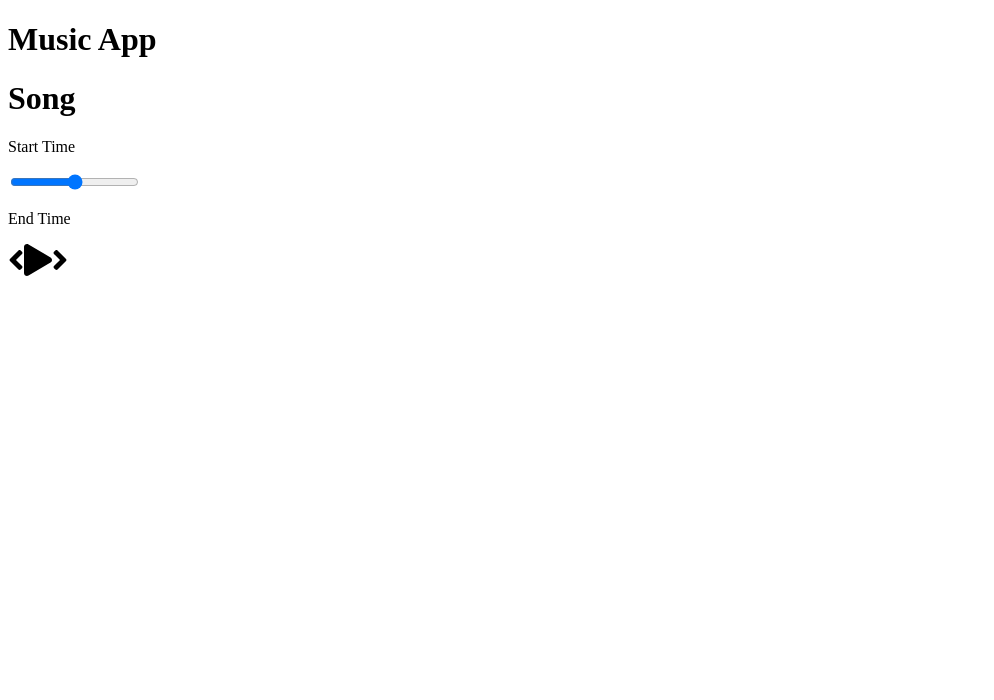
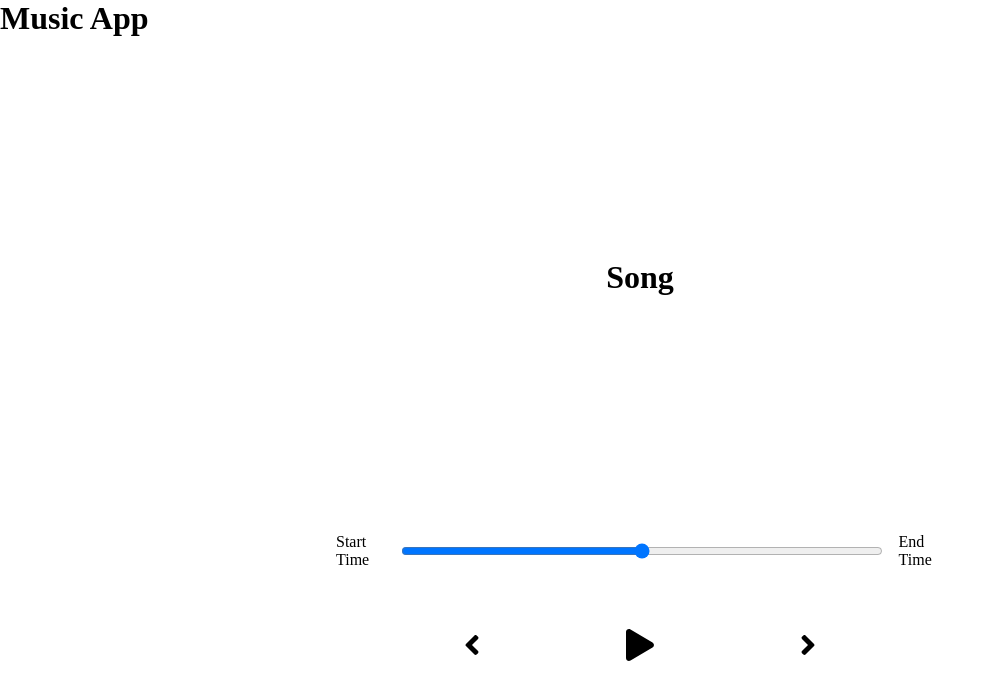
Before and after one commit to ahmadalnaib/music-app-react, a React (Create React App) app: page / in a window 1280 px wide. Shown: the top 700 px of the page, without its empty margins (0-994 px from the left). Built offline with nearby package versions, Linux system fonts and the light colour scheme.

Commit message:
add style with sass

```diff
--- a/package.json
+++ b/package.json
@@ -9,7 +9,7 @@
     "@testing-library/jest-dom": "^5.11.5",
     "@testing-library/react": "^11.1.1",
     "@testing-library/user-event": "^12.2.0",
-    "node-sass": "^5.0.0",
+    "node-sass": "^4.14.1",
     "react": "^17.0.1",
     "react-dom": "^17.0.1",
     "react-scripts": "4.0.0",
--- a/src/App.js
+++ b/src/App.js
@@ -1,4 +1,5 @@
 import React from "react";
+import './styles/app.scss';
 import Player from "./components/Player";
 import Song from "./components/Song";
 
--- /dev/null
+++ b/src/styles/_player.scss
@@ -0,0 +1,35 @@
+.player{
+  min-height: 20vh;
+  display: flex;
+  align-items: center;
+  flex-direction: column;
+  justify-content: space-between;
+}
+
+.time-control {
+  width: 50%;
+  display: flex;
+
+
+  input {
+    width: 100%;
+    padding: 1rem 2rem;
+  }
+  p {
+    padding: 1rem;
+  }
+}
+
+
+.play-control {
+  display: flex;
+  justify-content: space-between;
+  align-items: center;
+  padding: 1rem;
+  width: 30%;
+
+  svg {
+    cursor: pointer;
+  }
+
+}
--- /dev/null
+++ b/src/styles/_song.scss
@@ -0,0 +1,7 @@
+.song {
+  min-height: 60vh;
+ display: flex;
+ flex-direction: column;
+ align-items: center;
+ justify-content: center;
+}
--- a/src/styles/app.scss
+++ b/src/styles/app.scss
@@ -1,5 +1,10 @@
+
+
 * {
   margin: 0;
   padding: 0;
   box-sizing: border-box;
 }
+
+@import "./song";
+@import "./player";
```
Also changed, not shown: 1 other file (tests, documents, lock files or other folders).
